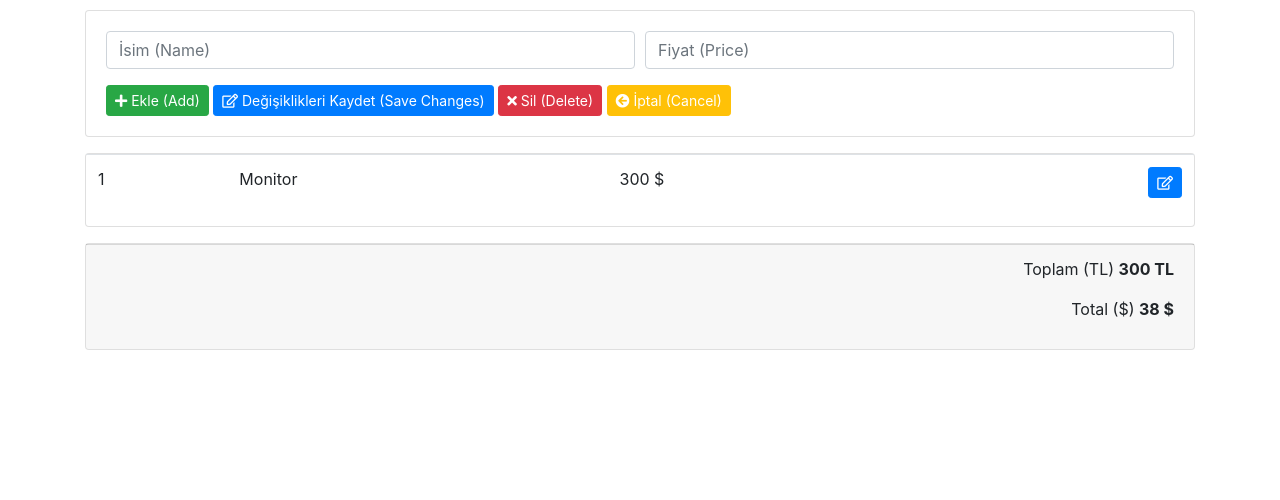
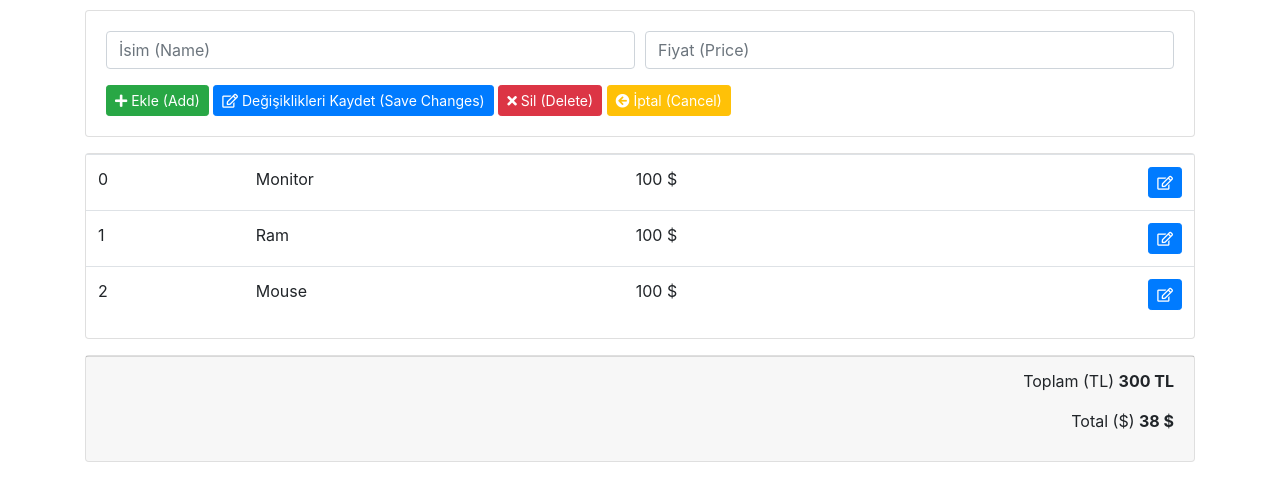
Before and after one commit to yenilikci/JavaScript-Fiyat-Hesaplayici, a plain HTML site: page index.html in a window 1280 px wide. Shown: the part 62-562 px from the top of the page. Drawn offline with nearby package versions, Linux system fonts and the light colour scheme.

Commit message:
Liste Elemanları Oluşturuldu

```diff
--- a/app/app.js
+++ b/app/app.js
@@ -40,6 +40,37 @@ const ProductController = (function(){
 // UI Controller Modülü
 const UIController = (function(){
 
+    const Selectors = {
+        productList : "#item-list" //item-list id'li tbody etiketi seçilsin diye seçici nesnesinin bir propertysi
+    }
+
+    //public
+    return{
+        createProductList : function(products){
+            let html = '';
+
+            //ürünler dizisindeki her bir ürünü , html içerisindeki ürünler tablosuna ekleyelim
+            products.forEach(prd => {
+                html += `
+                <tr>
+                    <td>${prd.id}</td>
+                    <td>${prd.name}</td>
+                    <td>${prd.price} $</td>
+                    <td class="text-right">
+                        <button type="submit" class="btn btn-primary btn-sm">
+                            <i class="far fa-edit"></i>
+                        </button>
+                    </td>
+                </tr>`
+            });
+
+            document.querySelector(Selectors.productList).innerHTML = html; //html bilgilerini item-list id'li tbody'ye aktaracağız
+        },
+        getSelectors : function(){
+            return Selectors;
+        }
+    }
+
 })();
 
 // App Modülü
@@ -49,7 +80,7 @@ const App = (function(ProductCtrl,UICtrl) //beklenen parametreler
         init : function(){
             console.log('uygulama başlatılıyor...');
             const products = ProductCtrl.getProducts(); //ürünleri getirdim
-            UICtrl.createProductList(products); //UICtrl üzerinde oluşturulacak createProductList metodu bizden ürün bilgilerini alıp index içerisindeki ürün tablosuna yerleştirecek
+            UICtrl.createProductList(products); //UICtrl üzerinde oluşturulan createProductList metodu bizden ürün bilgilerini alıp index içerisindeki ürün tablosuna yerleştirecek
         }
     }
 })(ProductController,UIController); //parametre değerleri
--- a/index.html
+++ b/index.html
@@ -62,16 +62,6 @@
         <div class="card mt-3">
             <table class="table">
                 <tbody id="item-list">
-                    <tr>
-                        <td>1</td>
-                        <td>Monitor</td>
-                        <td>300 $</td>
-                        <td class="text-right">
-                            <button type="submit" class="btn btn-primary btn-sm">
-                                <i class="far fa-edit"></i>
-                            </button>
-                        </td>
-                    </tr>
                 </tbody>
             </table>
         </div>
```
